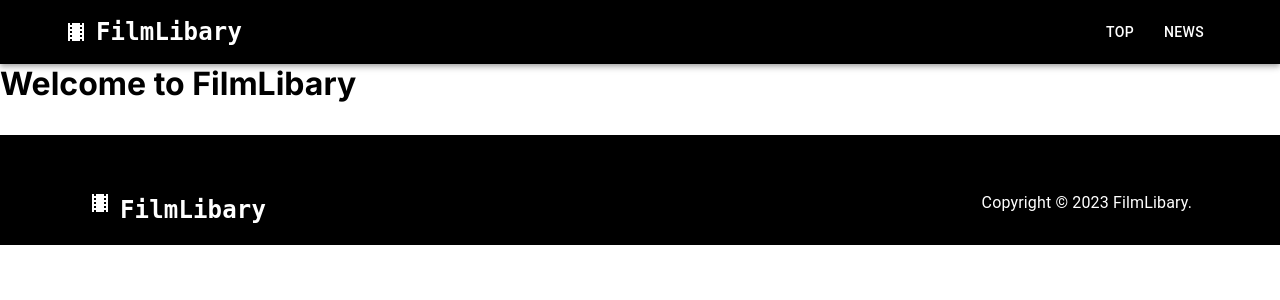
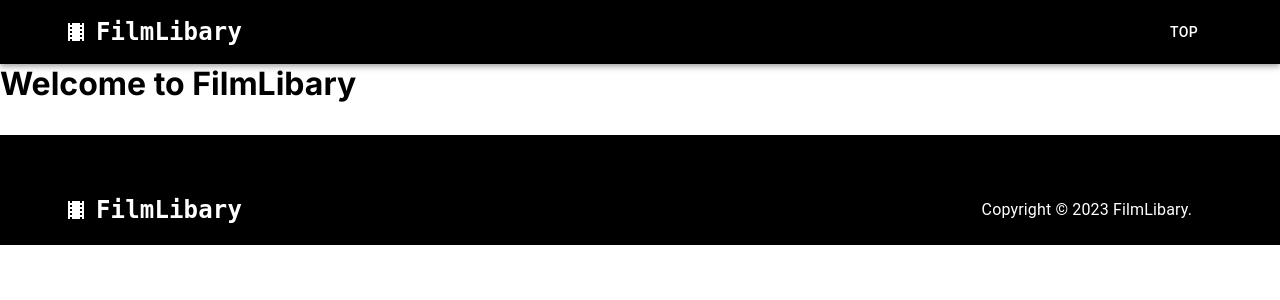
Before and after one commit to sad1they/filmlibary, a Next.js app: page / in a window 1280 px wide. Shown: the top 300 px of the page. Built offline with nearby package versions, Linux system fonts and the light colour scheme.

Commit message:
updated footer style and removed empty page

```diff
--- a/src/components/CardContainer/CardContainer.tsx
+++ b/src/components/CardContainer/CardContainer.tsx
@@ -4,9 +4,9 @@ import { Container, Grid } from "@mui/material";
 import { ReactNode } from "react";
 import { TChildren } from "../../typisation/types/types";
 
-const CardContainer = ({children}: TChildren): ReactNode => {
+const CardContainer = ({children, className}: TChildren): ReactNode => {
     return (
-        <Container maxWidth="lg" sx={{mt: 5}}>
+        <Container maxWidth="lg" sx={{mt: 5}} className={className}>
             <Grid container spacing={2}>
                 {children}
             </Grid>
--- a/src/components/Footer/Footer.module.scss
+++ b/src/components/Footer/Footer.module.scss
@@ -57,6 +57,16 @@
     }
 
     .footer_grid {
+        display: flex;
+        align-items: center;
         justify-content: flex-end;
     }
+
+    .footer_container {
+        padding-left: $indent_normal;
+    }
+
+    .footer_container > div > .footer_grid {
+        padding-left: 0;
+    }
 }
--- a/src/components/Footer/Footer.tsx
+++ b/src/components/Footer/Footer.tsx
@@ -17,7 +17,7 @@ const Footer = () => {
         >
             <Container maxWidth="lg">
                 <Toolbar disableGutters>
-                    <CardContainer>
+                    <CardContainer className={styles.footer_container}>
                         <Grid item xs={12} md={6} className={styles.footer_grid}>
                             {/* Desktop */}
                             <LocalMoviesIcon
--- a/src/components/Header/Header.tsx
+++ b/src/components/Header/Header.tsx
@@ -87,16 +87,6 @@ const Header = () => {
                                     Top
                                 </Link>
                             </MenuItem>
-                            <MenuItem key="news" onClick={handleCloseNavMenu}>
-                                <Link
-                                    href="/news"
-                                    component={NextLink}
-                                    color="text.secondary"
-                                    className={styles.link_title_xs}
-                                >
-                                    News
-                                </Link>
-                            </MenuItem>
                         </Menu>
                     </Box>
 
@@ -130,16 +120,6 @@ const Header = () => {
                                 Top
                             </Link>
                         </Button>
-                        <Button key="news" onClick={handleCloseNavMenu}>
-                            <Link
-                                href="/news"
-                                component={NextLink}
-                                color="text.primary"
-                                className={styles.nav_menu__desktop__link}
-                            >
-                                News
-                            </Link>
-                        </Button>
                     </Box>
                 </Toolbar>
             </Container>
--- a/src/components/MainLayout/MainLayout.tsx
+++ b/src/components/MainLayout/MainLayout.tsx
@@ -1,9 +1,8 @@
 'use client';
 
-import React, { StrictMode } from 'react'
-import { StyledEngineProvider } from '@mui/material/styles';
+import React, { StrictMode } from 'react';
 import { Inter } from 'next/font/google';
-import { ThemeProvider } from '@mui/material/styles'
+import { StyledEngineProvider, ThemeProvider } from '@mui/material/styles'
 import theme from '../../theme/theme';
 import Header from '../Header/Header';
 import { RootNode } from '../../typisation/types/types';
--- a/src/theme/variables.scss
+++ b/src/theme/variables.scss
@@ -4,3 +4,6 @@ $sm: 600px;
 $md: 900px;
 $lg: 1200px;
 $xl: 1536px;
+
+// Indents
+$indent_normal: 16px;
--- a/src/typisation/types/types.ts
+++ b/src/typisation/types/types.ts
@@ -30,7 +30,8 @@ type TopMoviesData = {
 }
 
 type TChildren = {
-    children: ReactNode
+    children: ReactNode,
+    className?: string
 }
 
 type TPageTitle = {
```
Also changed, not shown: src/app/news/page.tsx (deleted, +0 -14 lines).
